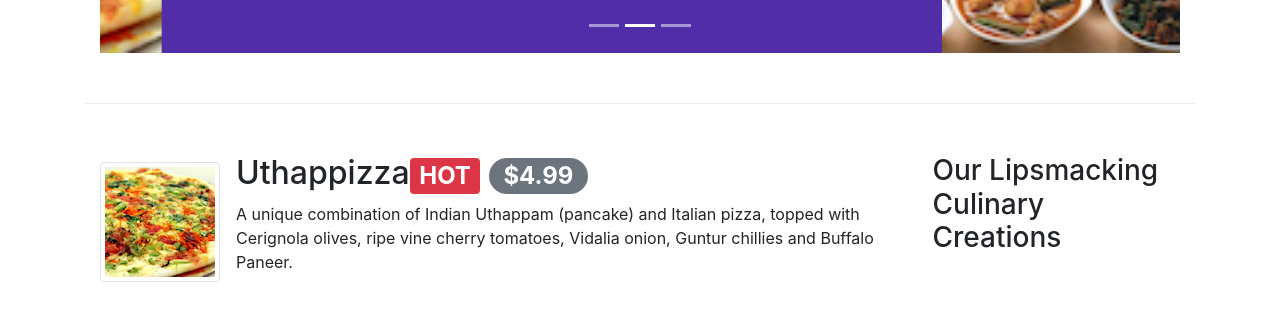
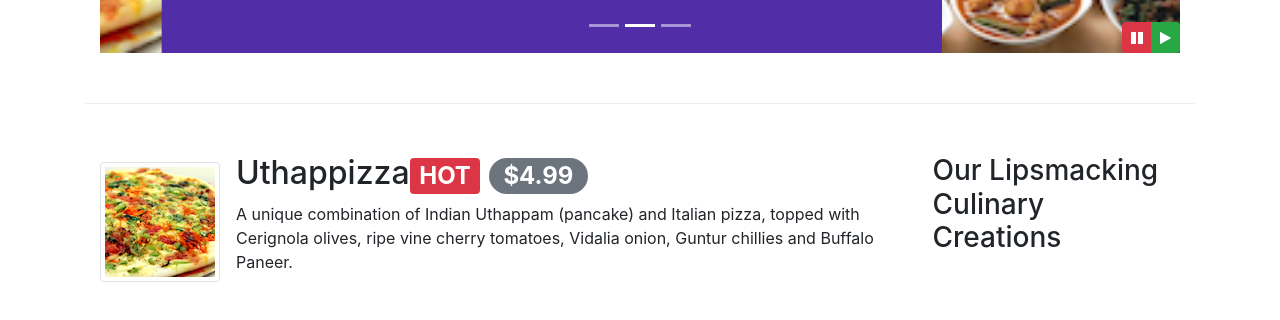
Before and after one commit to Sunilshah-7/Learning-Bootstrap, a website: page index.html in a window 1280 px wide. Shown: the part 610-930 px from the top of the page. Drawn offline with nearby package versions, Linux system fonts and the light colour scheme.

Commit message:
Bootstrap jQuery

```diff
--- a/css/styles.css
+++ b/css/styles.css
@@ -51,3 +51,8 @@ body{
     left: 0;
     min-height: 300px;
 }
+#carouselButton{
+    right:0px;
+    position: absolute;
+    bottom:0px;
+}
--- a/index.html
+++ b/index.html
@@ -206,6 +206,14 @@
                     <a class="carousel-control-next" href="#mycarousel" role="button" data-slide="next">
                         <span class="carousel-control-next-icon"></span>
                     </a>
+                    <div class="btn-group" id="carouselButton">
+                        <button class="btn btn-danger btn-sm" id="carousel-pause">
+                            <span class="fa fa-pause"></span>
+                        </button>
+                        <button class="btn btn-success btn-sm" id="carousel-play">
+                            <span class="fa fa-play"></span>
+                        </button>
+                    </div>
                 </div>
              </div>
         </div>
@@ -307,6 +315,17 @@
     <script src="node_modules/jquery/dist/jquery.slim.min.js"></script>
     <script src="node_modules/popper.js/dist/umd/popper.min.js"></script>
     <script src="node_modules/bootstrap/dist/js/bootstrap.min.js"></script>
+    <script>
+        $(document).ready(function(){
+            $('#mycarousel').carousel({interval : 2000});
+            $('#carousel-pause').click(function(){
+                $('#mycarousel').carousel('pause');
+            });
+            $('#carousel-play').click(function(){
+                $('#mycarousel').carousel('cycle');
+            });
+        });
+    </script>
 
 </body>
 
```
